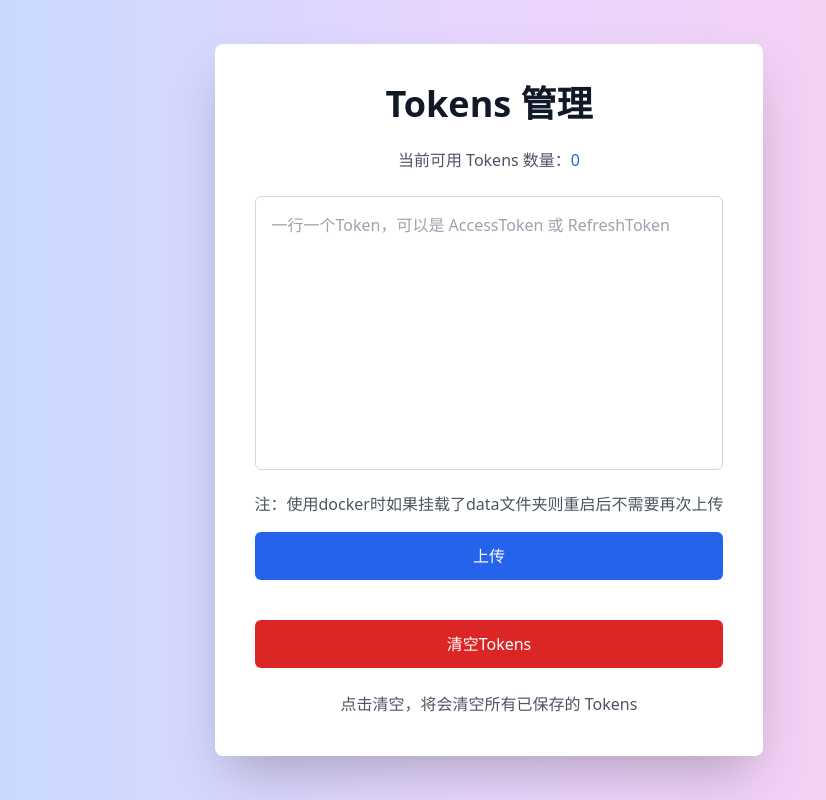
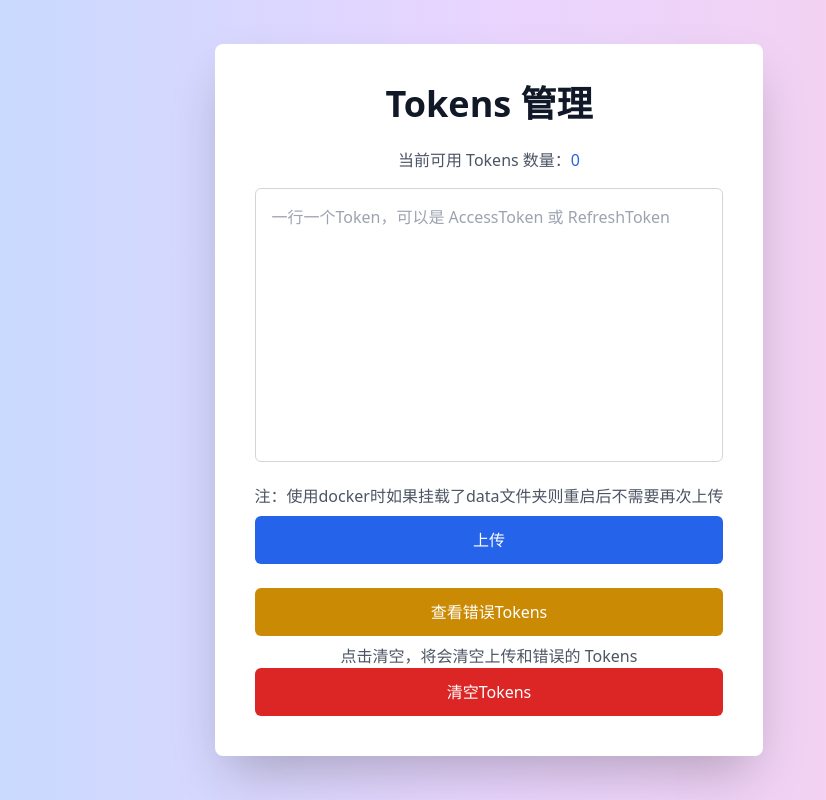
Before and after one commit to lanqian528/chat2api, a FastAPI app: page /tokens in a window 1280 px wide. Shown: the whole page, without its empty margins (151-977 px from the left). Run offline with FastAPI, Linux system fonts and the light colour scheme; some libraries are stand-ins or nearby versions.

Commit message:
v1.2.4 fix bugs

```diff
--- a/chat2api.py
+++ b/chat2api.py
@@ -14,7 +14,7 @@ from starlette.background import BackgroundTask
 from chatgpt.ChatService import ChatService
 from chatgpt.reverseProxy import chatgpt_reverse_proxy
 from utils.Logger import logger
-from utils.authorization import token_list, refresh_all_tokens
+from utils.authorization import token_list, error_token_list, refresh_all_tokens
 from utils.config import api_prefix, scheduled_refresh
 from utils.retry import async_retry
 
@@ -88,7 +88,7 @@ async def send_conversation(request: Request, req_token: str = Depends(oauth2_sc
 
 @app.get(f"/{api_prefix}/tokens" if api_prefix else "/tokens", response_class=HTMLResponse)
 async def upload_html(request: Request):
-    tokens_count = len(token_list)
+    tokens_count = len(set(token_list) - set(error_token_list))
     return templates.TemplateResponse("tokens.html",
                                       {"request": request, "api_prefix": api_prefix, "tokens_count": tokens_count})
 
@@ -102,18 +102,25 @@ async def upload_post(text: str = Form(...)):
             with open("data/token.txt", "a", encoding="utf-8") as f:
                 f.write(line.strip() + "\n")
     logger.info(f"Token list count: {len(token_list)}")
-    tokens_count = len(token_list)
+    tokens_count = len(set(token_list) - set(error_token_list))
     return {"status": "success", "tokens_count": tokens_count}
 
 
 @app.post(f"/{api_prefix}/tokens/clear" if api_prefix else "/tokens/clear")
 async def upload_post():
     token_list.clear()
+    error_token_list.clear()
     with open("data/token.txt", "w", encoding="utf-8") as f:
         pass
     logger.info(f"Token list count: {len(token_list)}")
-    tokens_count = len(token_list)
+    tokens_count = len(set(token_list) - set(error_token_list))
     return {"status": "success", "tokens_count": tokens_count}
+
+
+@app.post(f"/{api_prefix}/tokens/error" if api_prefix else "/tokens/error")
+async def error_tokens():
+    error_tokens_list = list(set(error_token_list))
+    return {"status": "success", "error_tokens": error_tokens_list}
 
 
 @app.api_route("/{path:path}", methods=["GET", "POST", "PUT", "DELETE", "OPTIONS", "HEAD", "PATCH", "TRACE"])
--- a/templates/tokens.html
+++ b/templates/tokens.html
@@ -10,35 +10,73 @@
             const apiPrefix = "{{ api_prefix }}";
             const uploadForm = document.getElementById('uploadForm');
             const clearForm = document.getElementById('clearForm');
+            const errorButton = document.getElementById('errorButton');
 
             if (apiPrefix === "None") {
                 uploadForm.action = "/tokens/upload";
                 clearForm.action = "/tokens/clear";
+                errorButton.dataset.api = "/tokens/error";
             } else {
                 uploadForm.action = `/${apiPrefix}/tokens/upload`;
                 clearForm.action = `/${apiPrefix}/tokens/clear`;
+                errorButton.dataset.api = `/${apiPrefix}/tokens/error`;
             }
+
+            errorButton.addEventListener('click', async () => {
+                const response = await fetch(errorButton.dataset.api, {
+                    method: 'POST',
+                });
+                const result = await response.json();
+                const errorTokens = result.error_tokens;
+
+                const errorModal = document.getElementById('errorModal');
+                const errorModalContent = document.getElementById('errorModalContent');
+
+                errorModalContent.innerHTML = errorTokens.map(token => `<p>${token}</p>`).join('');
+                errorModal.classList.remove('hidden');
+            });
+
+            document.getElementById('errorModalClose').addEventListener('click', () => {
+                document.getElementById('errorModal').classList.add('hidden');
+            });
+
+            document.getElementById('errorModalCopy').addEventListener('click', () => {
+                const errorModalContent = document.getElementById('errorModalContent');
+                const textToCopy = errorModalContent.innerText.replace(/\n\n/g, '\n');
+                navigator.clipboard.writeText(textToCopy).then(() => {
+                    alert('错误 Tokens 已复制到剪贴板');
+                }).catch(err => {
+                    alert('复制失败，请手动复制');
+                });
+            });
         });
     </script>
 </head>
 <body class="bg-gradient-to-r from-blue-200 via-purple-200 to-pink-200 flex justify-center items-center min-h-screen">
     <div class="bg-white p-10 rounded-lg shadow-2xl w-128 text-center">
         <h1 class="text-4xl font-extrabold text-gray-900 mb-6">Tokens 管理</h1>
-    <p class="text-gray-600 mb-6">当前可用 Tokens 数量：<span class="text-blue-600">{{ tokens_count }}</span></p>
-    <form class="mb-6" id="uploadForm" method="post">
-        <textarea class="w-full p-4 mb-4 border border-gray-300 rounded-md focus:outline-none focus:ring-2 focus:ring-blue-400 resize-none" name="text" placeholder="一行一个Token，可以是 AccessToken 或 RefreshToken"
-                  rows="10"></textarea>
-        <p class="text-gray-600 mb-4">注：使用docker时如果挂载了data文件夹则重启后不需要再次上传</p>
-        <button class="w-full bg-blue-600 text-white py-3 rounded-md hover:bg-blue-700 transition duration-300 mb-4"
-                type="submit">上传
-        </button>
+        <p class="text-gray-600 mb-4">当前可用 Tokens 数量：<span class="text-blue-600">{{ tokens_count }}</span></p>
+        <form class="mb-2" id="uploadForm" method="post">
+            <textarea class="w-full p-4 mb-4 border border-gray-300 rounded-md focus:outline-none focus:ring-2 focus:ring-blue-400 resize-none" name="text" placeholder="一行一个Token，可以是 AccessToken 或 RefreshToken" rows="10"></textarea>
+            <p class="text-gray-600 mb-2">注：使用docker时如果挂载了data文件夹则重启后不需要再次上传</p>
+            <button class="w-full bg-blue-600 text-white py-3 rounded-md hover:bg-blue-700 transition duration-300 mb-2" type="submit">上传</button>
         </form>
+        <button id="errorButton" class="w-full bg-yellow-600 text-white py-3 rounded-md hover:bg-yellow-700 transition duration-200 mt-2">查看错误Tokens</button>
+        <p class="text-gray-600 mt-2">点击清空，将会清空上传和错误的 Tokens</p>
         <form id="clearForm" method="post">
-        <button class="w-full bg-red-600 text-white py-3 rounded-md hover:bg-red-700 transition duration-300"
-                type="submit">清空Tokens
-        </button>
+            <button class="w-full bg-red-600 text-white py-3 rounded-md hover:bg-red-700 transition duration-300" type="submit">清空Tokens</button>
         </form>
-    <p class="text-gray-600 mt-6">点击清空，将会清空所有已保存的 Tokens</p>
+    </div>
+
+    <div id="errorModal" class="fixed inset-0 bg-gray-800 bg-opacity-75 flex justify-center items-center hidden">
+        <div class="bg-white p-6 rounded-lg shadow-lg w-150">
+            <h2 class="text-2xl font-bold mb-4">错误 Tokens</h2>
+            <div id="errorModalContent" class="list-disc list-inside text-left mb-4"></div>
+            <div class="flex justify-end space-x-4">
+                <button id="errorModalCopy" class="bg-green-600 text-white py-2 px-4 rounded-md hover:bg-green-700 transition duration-300">复制</button>
+                <button id="errorModalClose" class="bg-red-600 text-white py-2 px-4 rounded-md hover:bg-red-700 transition duration-300">关闭</button>
+            </div>
+        </div>
     </div>
 </body>
 </html>
--- a/utils/authorization.py
+++ b/utils/authorization.py
@@ -9,9 +9,11 @@ from utils.config import authorization_list
 
 count = 0
 token_list = []
+error_token_list = []
 
 DATA_FOLDER = "data"
 TOKENS_FILE = os.path.join(DATA_FOLDER, "token.txt")
+ERROR_TOKENS_FILE = os.path.join(DATA_FOLDER, "error_token.txt")
 
 if not os.path.exists(DATA_FOLDER):
     os.makedirs(DATA_FOLDER)
@@ -25,6 +27,15 @@ else:
     with open(TOKENS_FILE, "w", encoding="utf-8") as f:
         pass
 
+if os.path.exists(ERROR_TOKENS_FILE):
+    with open(ERROR_TOKENS_FILE, "r", encoding="utf-8") as f:
+        for line in f:
+            if line.strip() and not line.startswith("#"):
+                error_token_list.append(line.strip())
+else:
+    with open(ERROR_TOKENS_FILE, "w", encoding="utf-8") as f:
+        pass
+
 if token_list:
     logger.info(f"Token list count: {len(token_list)}")
 
@@ -35,6 +46,9 @@ def get_req_token(req_token):
             global count
             count += 1
             count %= len(token_list)
+            while token_list[count] in error_token_list:
+                count += 1
+                count %= len(token_list)
             return token_list[count]
         else:
             return None
@@ -70,7 +84,9 @@ async def refresh_all_tokens(force_refresh=False):
             try:
                 await asyncio.sleep(2)
                 await rt2ac(token, force_refresh=force_refresh)
-            except HTTPException as e:
-                logger.error(f"{e.detail}: {token}")
-                raise HTTPException(status_code=e.status_code, detail=e.detail)
+            except HTTPException:
+                with open(ERROR_TOKENS_FILE, "a", encoding="utf-8") as f:
+                    f.write(token + "\n")
+                if token not in error_token_list:
+                    error_token_list.append(token)
     logger.info("All tokens refreshed.")
```
Also changed, not shown: chatgpt/refreshToken.py (+9 -6 lines), 1 other file. Lines whose indentation alone changed are shown as unchanged.
